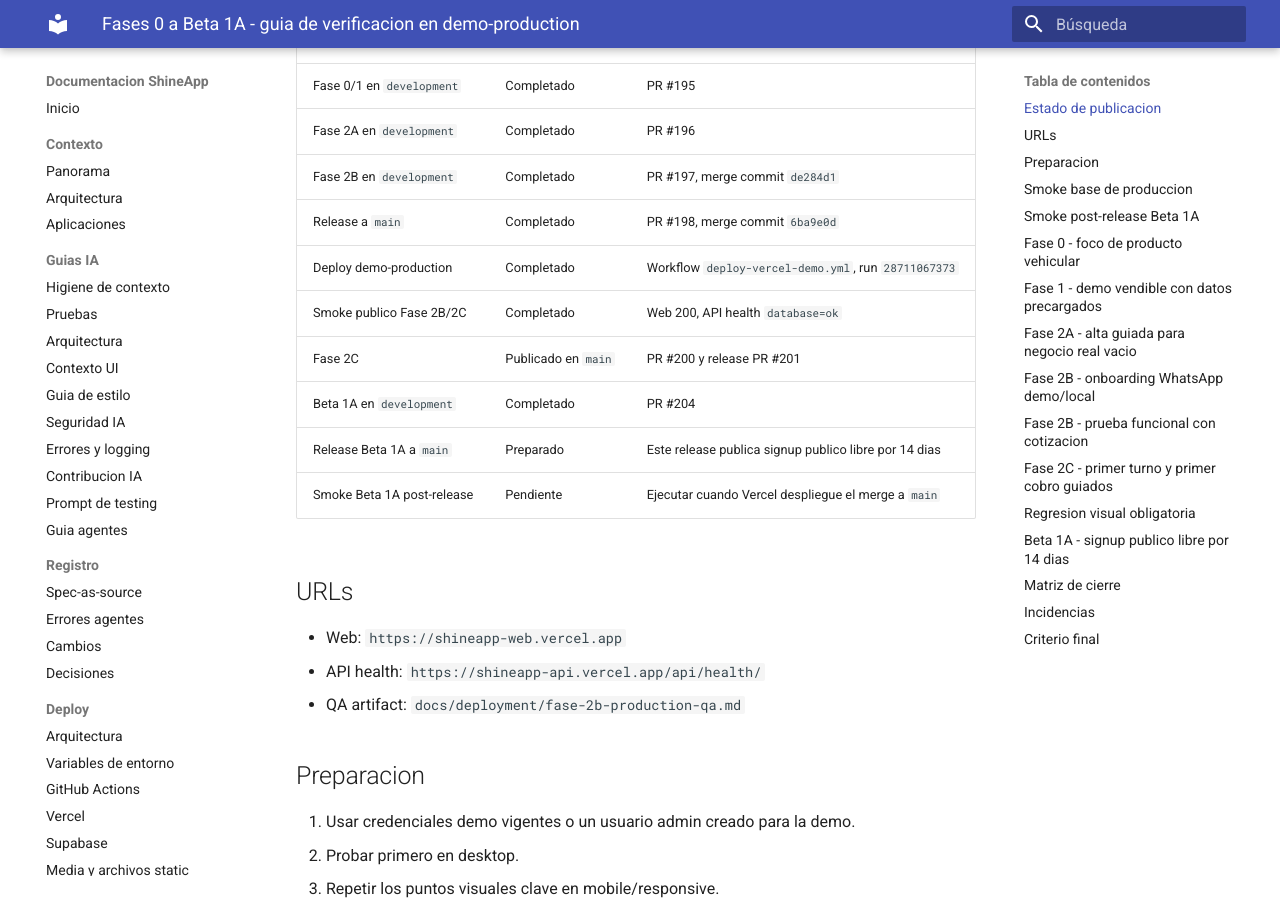
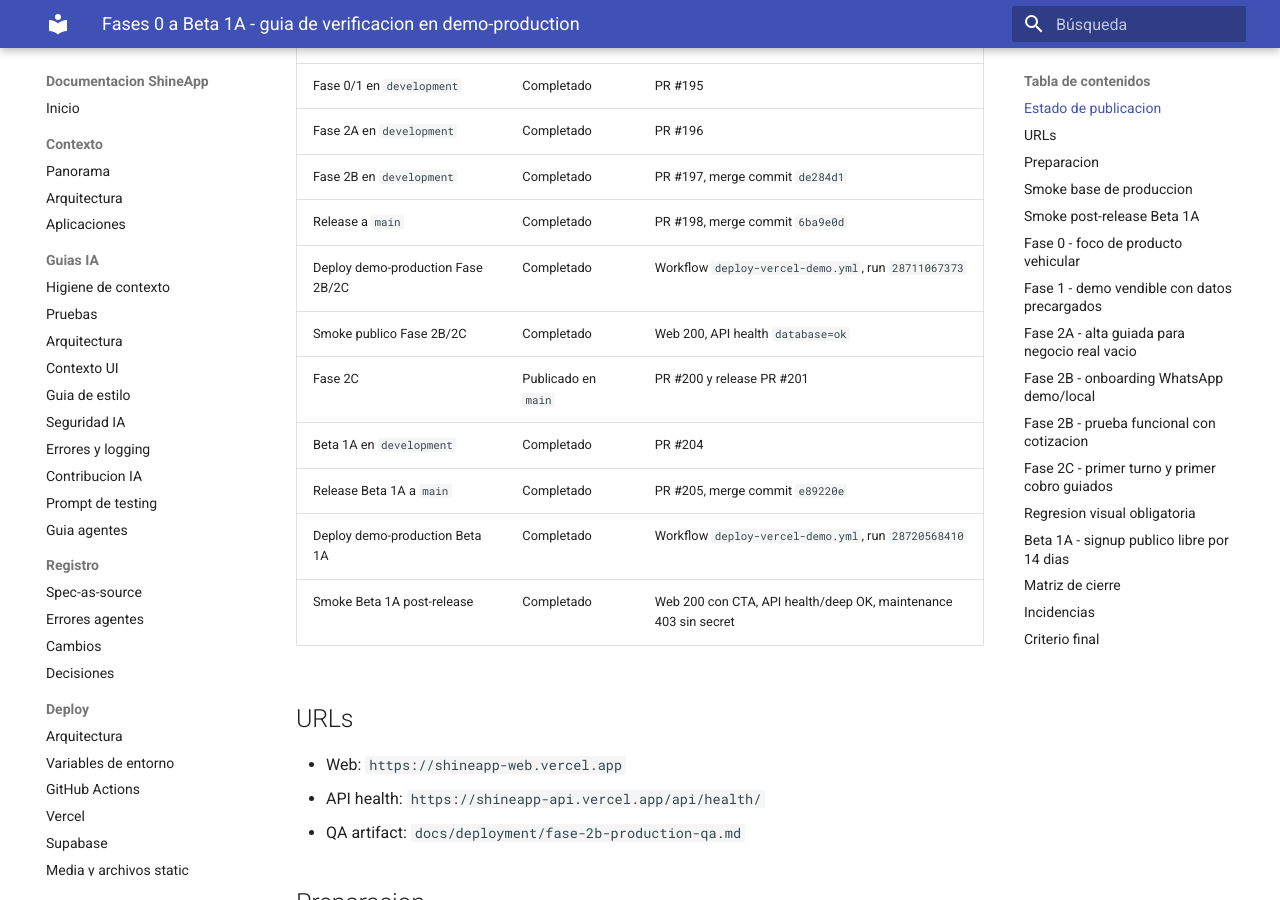
Before and after one commit to juanikitro/ShineApp, an MkDocs documentation site: the page built from docs/deployment/fase-2b-production-qa.md, in a window 1280 px wide and 900 px high, scrolled down 346 px. Built offline with MkDocs 1.6.1 and Material for MkDocs 9.7.7, drawn with Linux system fonts in a browser that asks for light colours; some of the changed text lies outside the part shown.

Commit message:
docs(deploy): record beta 1a post-release qa

```diff
--- a/docs/deployment/fase-2b-production-qa.md
+++ b/docs/deployment/fase-2b-production-qa.md
@@ -11,12 +11,13 @@
 | Fase 2A en `development` | Completado | PR #196 |
 | Fase 2B en `development` | Completado | PR #197, merge commit `de284d1` |
 | Release a `main` | Completado | PR #198, merge commit `6ba9e0d` |
-| Deploy demo-production | Completado | Workflow `deploy-vercel-demo.yml`, run `28711067373` |
+| Deploy demo-production Fase 2B/2C | Completado | Workflow `deploy-vercel-demo.yml`, run `28711067373` |
 | Smoke publico Fase 2B/2C | Completado | Web 200, API health `database=ok` |
 | Fase 2C | Publicado en `main` | PR #200 y release PR #201 |
 | Beta 1A en `development` | Completado | PR #204 |
-| Release Beta 1A a `main` | Preparado | Este release publica signup publico libre por 14 dias |
-| Smoke Beta 1A post-release | Pendiente | Ejecutar cuando Vercel despliegue el merge a `main` |
+| Release Beta 1A a `main` | Completado | PR #205, merge commit `e89220e` |
+| Deploy demo-production Beta 1A | Completado | Workflow `deploy-vercel-demo.yml`, run `28720568410` |
+| Smoke Beta 1A post-release | Completado | Web 200 con CTA, API health/deep OK, maintenance 403 sin secret |
 
 ## URLs
 
@@ -82,6 +83,15 @@
 
 - Screenshot del login con `Probar gratis 14 dias`.
 - Screenshot o copia del JSON de health sin secretos.
+
+Evidencia tecnica ya verificada post-release:
+
+- `Deploy Vercel Demo` run `28720568410`: OK.
+- Web publica: HTTP 200 y CTA `Probar gratis 14 dias` visible en HTML.
+- API health: HTTP 200, `status=ok`, `checks.database=ok`.
+- API deep health: HTTP 200, `status=ok`, `checks.database=ok`,
+  `checks.storage=ok`.
+- API maintenance sin secret: HTTP 403 esperado.
 
 ## Fase 0 - foco de producto vehicular
 
@@ -383,7 +393,7 @@
 | Fase 2A | Negocio vacio guiado | Pendiente de QA manual |
 | Fase 2B | WhatsApp demo/local preparado | Pendiente de QA manual |
 | Fase 2C | Primer turno y primer cobro guiados | Pendiente de QA manual |
-| Smoke Beta 1A post-release | CTA visible y API health OK | Pendiente post-release |
+| Smoke Beta 1A post-release | CTA visible y API health OK | Verificado post-release |
 | Beta 1A | Signup publico 14 dias | Pendiente de QA manual |
 | Visual desktop | Sin overlap ni cortes | Pendiente de QA manual |
 | Visual mobile | Una columna y controles tocables | Pendiente de QA manual |
```
